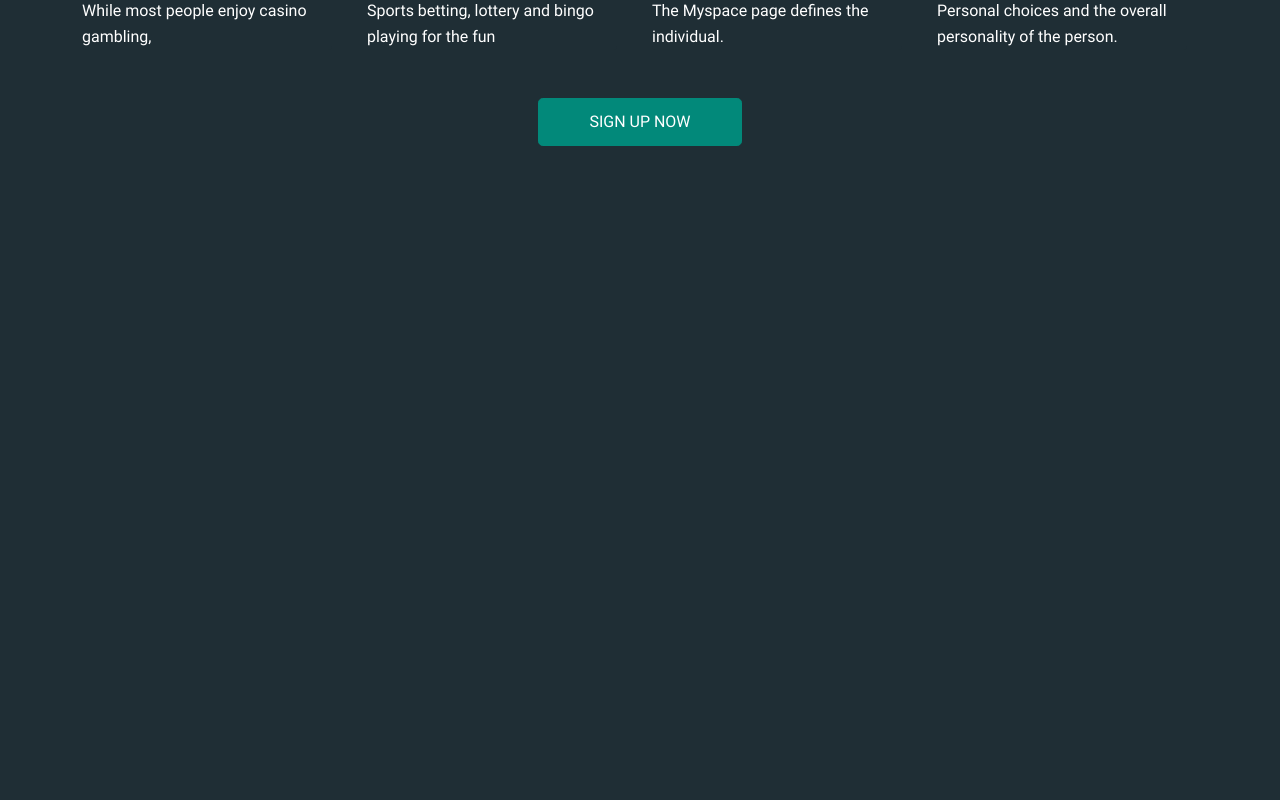
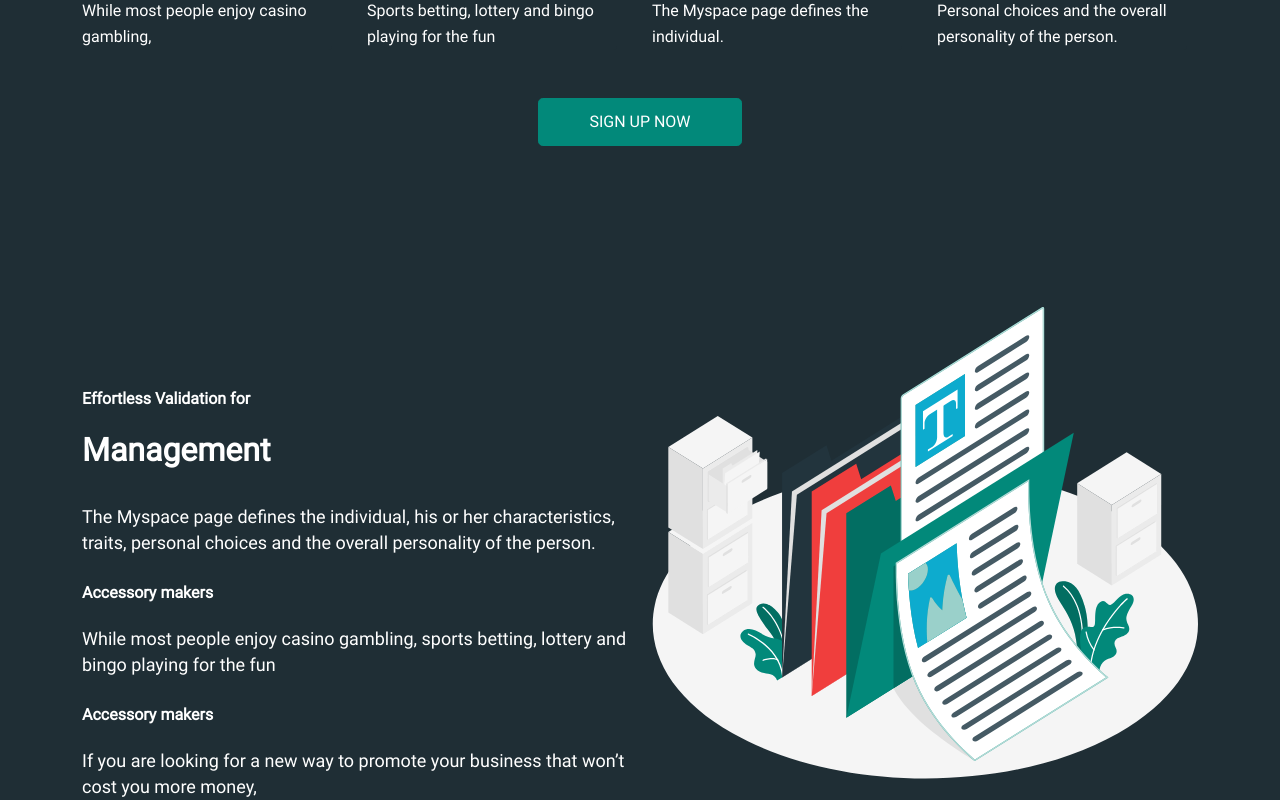
Before and after one commit to Quynhan98/practice-nextjs, a React (Vite) app in the folder practice-one/: page / in a window 1280 px wide. Shown: the part 920-1720 px from the top of the page. Before the commit the page ends 1066 px from the top, so only its background shows below. Built offline with nearby package versions, Linux system fonts and the light colour scheme.

Commit message:
Feature - #22 - Create Management component

```diff
--- a/practice-one/src/App.tsx
+++ b/practice-one/src/App.tsx
@@ -1,4 +1,5 @@
 import { Header } from '@components/header';
+import { ManagementSection } from '@components/management-section';
 import { ProductSection } from '@components/product-section';
 import { WorkSection } from '@components/work-section';
 import '../node_modules/bootstrap/dist/css/bootstrap.min.css';
@@ -10,6 +11,7 @@ function App() {
       <Header />
       <WorkSection />
       <ProductSection />
+      <ManagementSection />
     </div>
   );
 }
--- /dev/null
+++ b/practice-one/src/components/management-section/index.tsx
@@ -0,0 +1,31 @@
+import { Heading } from '@components/title';
+import photoManagement from '@assets/images/photo-management.svg';
+
+export const ManagementSection = (): JSX.Element => {
+  return (
+    <section className="container-management row">
+      <div className=" main-content col-sm-12 col-md-6">
+        <p className="fw-bold main-sub-content management">Effortless Validation for</p>
+        <Heading tag="h2" extraClass="fw-bold mt-2">
+          Management
+        </Heading>
+        <p className="main-content__description text-start mt-4">
+          The Myspace page defines the individual, his or her characteristics, traits, personal
+          choices and the overall personality of the person.
+        </p>
+        <p className="fw-bold main-sub-content mt-4">Accessory makers</p>
+        <p className="main-content__description text-start">
+          While most people enjoy casino gambling, sports betting, lottery and bingo playing for the
+          fun
+        </p>
+        <p className="fw-bold main-sub-content mt-4">Accessory makers</p>
+        <p className="main-content__description text-start">
+          If you are looking for a new way to promote your business that won’t cost you more money,
+        </p>
+      </div>
+      <div className="management-image col-sm-12 col-md-6">
+        <img className="img-fluid" src={photoManagement} alt="management image" />
+      </div>
+    </section>
+  );
+};
--- a/practice-one/src/styles/main.css
+++ b/practice-one/src/styles/main.css
@@ -190,6 +190,110 @@ body {
   max-width: 250px;
 }
 
+.btn-content {
+  padding: 15px 50px;
+}
+
+/* Work-section*/
+
+.work-image {
+  display: flex;
+  align-items: center;
+}
+
+.work-heading {
+  padding-top: 130px;
+}
+
+.main-content__heading {
+  font-size: var(--size-xxxl);
+  font-weight: bold;
+  line-height: 60px;
+}
+
+.main-content__link {
+  display: flex;
+}
+
+.btn-work {
+  margin: 45px 0px;
+  padding: 15px 40px;
+}
+
+.work__link {
+  display: flex;
+  align-items: center;
+  margin-left: 30px;
+  font-size: var(--size-xxs);
+  color: var(--sub-color);
+}
+
+.work__link .work__icon {
+  font-size: 23px;
+  margin-right: 8px;
+}
+
+.work__link:hover {
+  color: var(--sub-color);
+  font-weight: bold;
+}
+
+.work__link:hover {
+  color: var(--sub-color);
+  font-weight: bold;
+}
+
+.main-content__description {
+  font-size: 18px;
+  line-height: 28px;
+  margin-top: 20px;
+  color: var(--main-color);
+}
+
+.product-title {
+  text-align: center;
+}
+
+.container-product .card-title {
+  font-size: var(--size-xs);
+  display: flex;
+  justify-content: flex-start;
+  line-height: 33px;
+}
+
+.container-product .card-body {
+  padding: 0 0;
+}
+
+.product-card {
+  margin-top: 40px;
+}
+
+.product-card .card {
+  max-width: 250px;
+}
+
+/* Management-section*/
+
+.container-management .main-content .main-sub-content {
+  font-size: var(--size-xxs);
+  color: var(--main-color);
+  line-height: 26px;
+}
+
+.main-content .main-content__heading {
+  font-size: var(--size-l);
+}
+
+.container-management .main-content__description {
+  line-height: 26px;
+}
+
+.management-image {
+  display: flex;
+  align-items: center;
+}
+
 /* Mobile screen*/
 
 @media only screen and (max-width: 576px) {
@@ -215,6 +319,20 @@ body {
     margin-top: 15px;
     display: flex;
     flex-direction: column-reverse;
+  }
+
+  .container-management .management-image {
+    margin-top: 30px;
+  }
+
+  .container-management {
+    display: flex;
+    flex-direction: column-reverse;
+    margin-top: 50px;
+  }
+
+  .management {
+    margin-top: 20px;
   }
 }
 
@@ -242,6 +360,11 @@ body {
   .main-content__heading,
   .main-content__description {
     text-align: center;
+  }
+
+  .container-management .main-content__heading,
+  .main-content__description {
+    text-align: left;
   }
 
   .main-content__heading {
@@ -287,6 +410,10 @@ body {
   .product-card .card {
     margin: 0 0;
   }
+
+  .container-management {
+    margin-top: 140px;
+  }
 }
 
 @media only screen and (min-width: 1441px) {
@@ -305,4 +432,8 @@ body {
   .product-card .card {
     margin: 0 0;
   }
+
+  .container-management {
+    margin-top: 140px;
+  }
 }
```
Also changed, not shown: practice-one/src/components/price-section.tsx (deleted, +0 -36 lines), practice-one/src/assets/images/photo-management.svg (added).
